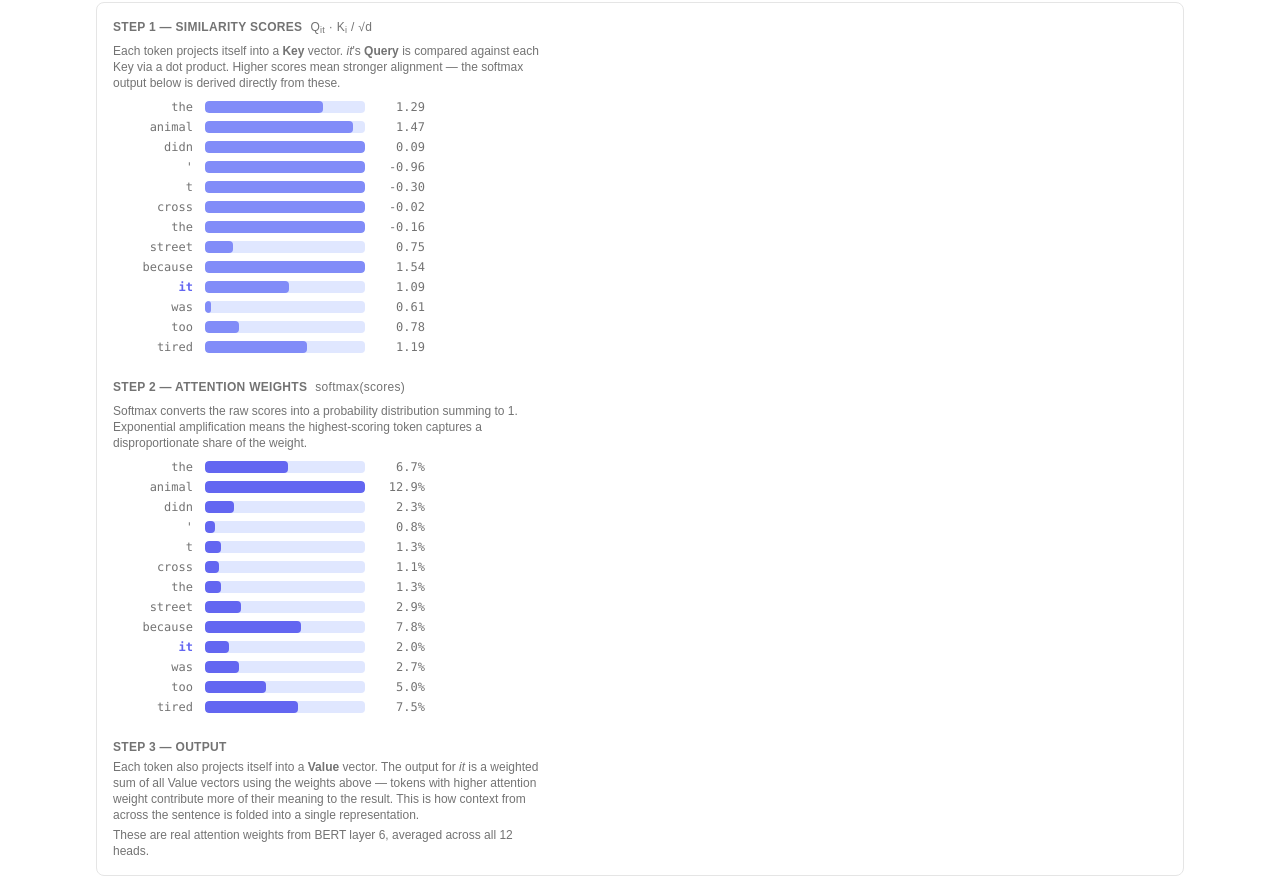
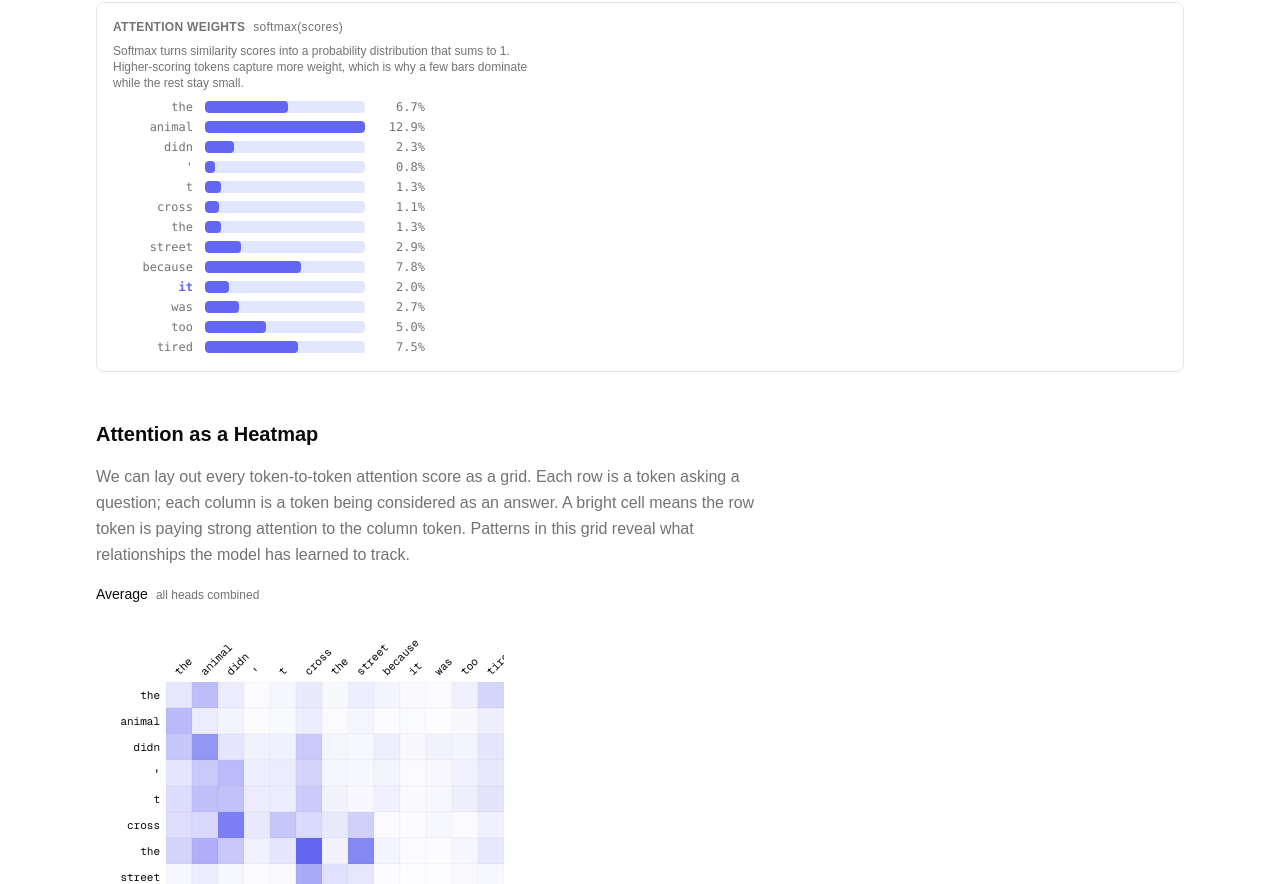
Before and after one commit to GrantWass/NeuralNetworkVisualizer, a Next.js app in the folder neural-network-visual/: page /transformer in a window 1280 px wide. Shown: the part 1159-2043 px from the top of the page. Built offline with nearby package versions, Linux system fonts and the light colour scheme.

Commit message:
quick fixes

```diff
--- a/neural-network-visual/app/page.tsx
+++ b/neural-network-visual/app/page.tsx
@@ -236,7 +236,7 @@ export default function NeuralNetworkViz() {
       <Graph />
       <Explain />
 
-      <article className="mt-8 max-w-[65ch] space-y-3 border-t border-border pt-6">
+      <article className="mt-8 w-full space-y-3 border-t border-border pt-6">
         {markdownBlocks.map((block, index) => {
           if (block.type === "h2") {
             return (
@@ -290,7 +290,7 @@ export default function NeuralNetworkViz() {
         })}
       </article>
 
-      <section className="mt-10 max-w-[65ch] border-t border-border pt-6">
+      <section className="mt-10 w-full border-t border-border pt-6">
         <h2 className="text-base font-semibold text-muted-foreground uppercase tracking-wide">
           Continue learning
         </h2>
--- a/neural-network-visual/components/transformer/QKVBreakdown.tsx
+++ b/neural-network-visual/components/transformer/QKVBreakdown.tsx
@@ -23,16 +23,6 @@ export const QKVBreakdown: React.FC<QKVBreakdownProps> = ({
   const row = attentionMatrix[selectedIdx];
   const maxWeight = Math.max(...row, 1e-9);
 
-  // Use real pre-softmax scores when available; otherwise reconstruct from
-  // log(softmax_weight) which preserves relative ordering.
-  const rawRow = rawScoresMatrix
-    ? rawScoresMatrix[selectedIdx]
-    : row.map((w) => Math.log(Math.max(w, 1e-9)));
-
-  const scoreMax = Math.max(...rawRow);
-  const scoreMin = Math.min(...rawRow);
-  const scores = rawRow.map((s) => s - scoreMax); // shift so max = 0
-
   const label = (t: string) => (t.length > 10 ? t.slice(0, 9) + "…" : t);
 
   return (
@@ -57,61 +47,17 @@ export const QKVBreakdown: React.FC<QKVBreakdownProps> = ({
         ))}
       </div>
 
-      <div className="space-y-6 rounded-lg border border-border p-4 bg-card">
-        {/* Step 1: pre-softmax scores */}
-        <div className="space-y-2">
-          <p className="text-xs font-semibold uppercase tracking-wide text-muted-foreground">
-            Step 1 — Similarity scores
-            <span className="ml-2 font-normal normal-case">
-              Q<sub>{tokens[selectedIdx]}</sub> · K<sub>i</sub> / √d
-            </span>
-          </p>
-          <p className="text-xs text-muted-foreground max-w-prose">
-            Each token projects itself into a <strong>Key</strong> vector.{" "}
-            <em>{tokens[selectedIdx]}</em>'s <strong>Query</strong> is compared
-            against each Key via a dot product. Higher scores mean stronger
-            alignment — the softmax output below is derived directly from these.
-          </p>
-          <div className="space-y-1 mt-2">
-            {tokens.map((t, i) => {
-              const norm = (scores[i] - scoreMin) / (-scoreMin || 1);
-              return (
-                <div key={i} className="flex items-center gap-3">
-                  <span
-                    className={[
-                      "text-xs font-mono w-20 shrink-0 text-right",
-                      i === selectedIdx
-                        ? "text-indigo-500 font-semibold"
-                        : "text-muted-foreground",
-                    ].join(" ")}
-                  >
-                    {label(t)}
-                  </span>
-                  <div className="h-3 bg-indigo-100 dark:bg-indigo-950 rounded overflow-hidden w-40">
-                    <div
-                      className="h-full bg-indigo-400 rounded"
-                      style={{ width: `${(norm * 100).toFixed(1)}%` }}
-                    />
-                  </div>
-                  <span className="text-xs font-mono w-12 text-right tabular-nums text-muted-foreground">
-                    {rawRow[i].toFixed(2)}
-                  </span>
-                </div>
-              );
-            })}
-          </div>
-        </div>
-
+      <div className="space-y-2 rounded-lg border border-border p-4 bg-card">
         {/* Step 2: softmax weights */}
         <div className="space-y-2">
           <p className="text-xs font-semibold uppercase tracking-wide text-muted-foreground">
-            Step 2 — Attention weights
+            Attention weights
             <span className="ml-2 font-normal normal-case">softmax(scores)</span>
           </p>
           <p className="text-xs text-muted-foreground max-w-prose">
-            Softmax converts the raw scores into a probability distribution
-            summing to 1. Exponential amplification means the highest-scoring
-            token captures a disproportionate share of the weight.
+            Softmax turns similarity scores into a probability distribution that
+            sums to 1. Higher-scoring tokens capture more weight, which is why a
+            few bars dominate while the rest stay small.
           </p>
           <div className="space-y-1 mt-2">
             {tokens.map((t, i) => (
@@ -139,25 +85,6 @@ export const QKVBreakdown: React.FC<QKVBreakdownProps> = ({
             ))}
           </div>
         </div>
-
-        {/* Step 3: output */}
-        <div className="space-y-1">
-          <p className="text-xs font-semibold uppercase tracking-wide text-muted-foreground">
-            Step 3 — Output
-          </p>
-          <p className="text-xs text-muted-foreground max-w-prose">
-            Each token also projects itself into a <strong>Value</strong> vector.
-            The output for <em>{tokens[selectedIdx]}</em> is a weighted sum of
-            all Value vectors using the weights above — tokens with higher
-            attention weight contribute more of their meaning to the result. This
-            is how context from across the sentence is folded into a single
-            representation.
-          </p>
-          <p className="text-xs text-muted-foreground max-w-prose">
-            These are real attention weights from BERT layer 6, averaged across
-            all 12 heads.
-          </p>
-        </div>
       </div>
     </div>
   );
```
